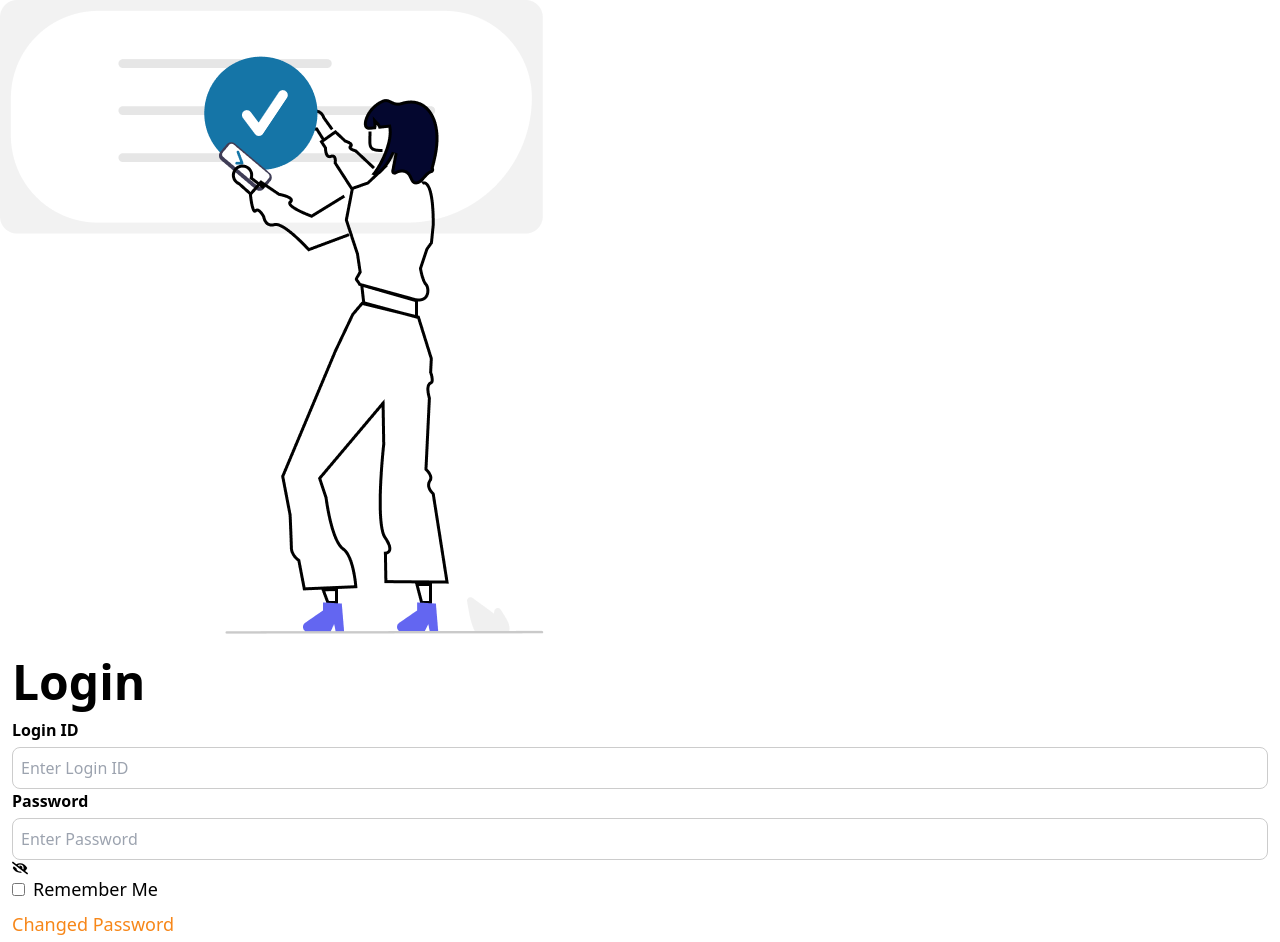
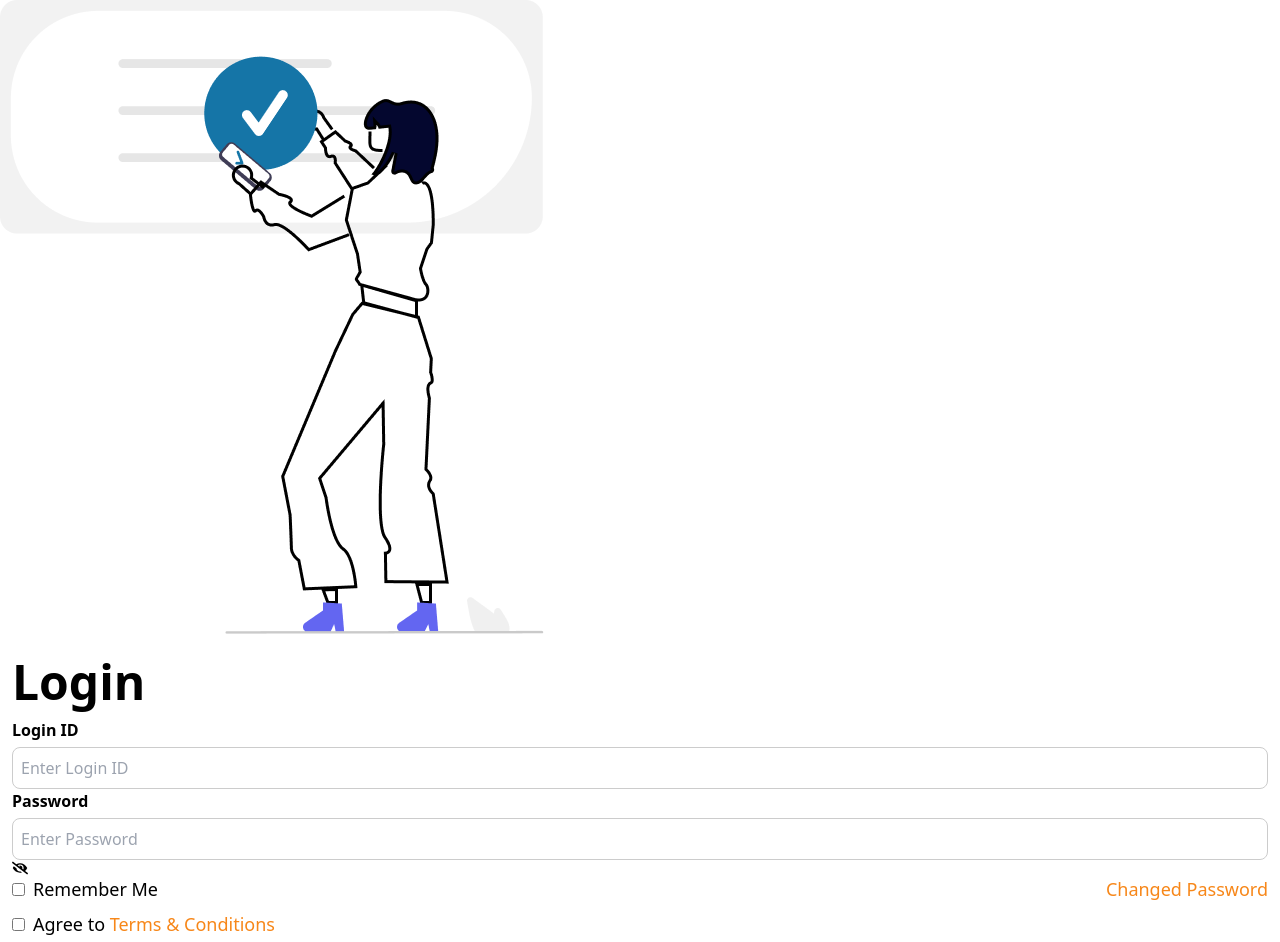
Before and after one commit to abdurrahmanrahat/react-styled-component, a React (Vite) app: page / in a window 1280 px wide. Shown: the top 942 px of the page. Built offline with nearby package versions, Linux system fonts and the light colour scheme.

Commit message:
remember and changed div

```diff
--- a/src/App.jsx
+++ b/src/App.jsx
@@ -88,6 +88,12 @@ function App() {
     margin-top: 16px;
   `;
 
+  // remember and changed div
+  const StyledRemChangedDiv = styled.div`
+    display: flex;
+    justify-content: space-between;
+  `;
+
   return (
     <div className="md:flex items-center gap-4 my-8 md:my-0 lg:p-12">
       {/* image */}
@@ -120,14 +126,14 @@ function App() {
             </span>
           </div>
 
-          <div className="flex justify-between">
+          <StyledRemChangedDiv className="flex justify-between">
             <Label>
               <Input />
               <LabelText>Remember Me</LabelText>
             </Label>
 
             <StyleSpanText>Changed Password</StyleSpanText>
-          </div>
+          </StyledRemChangedDiv>
 
           <Label>
             <Input />
```
